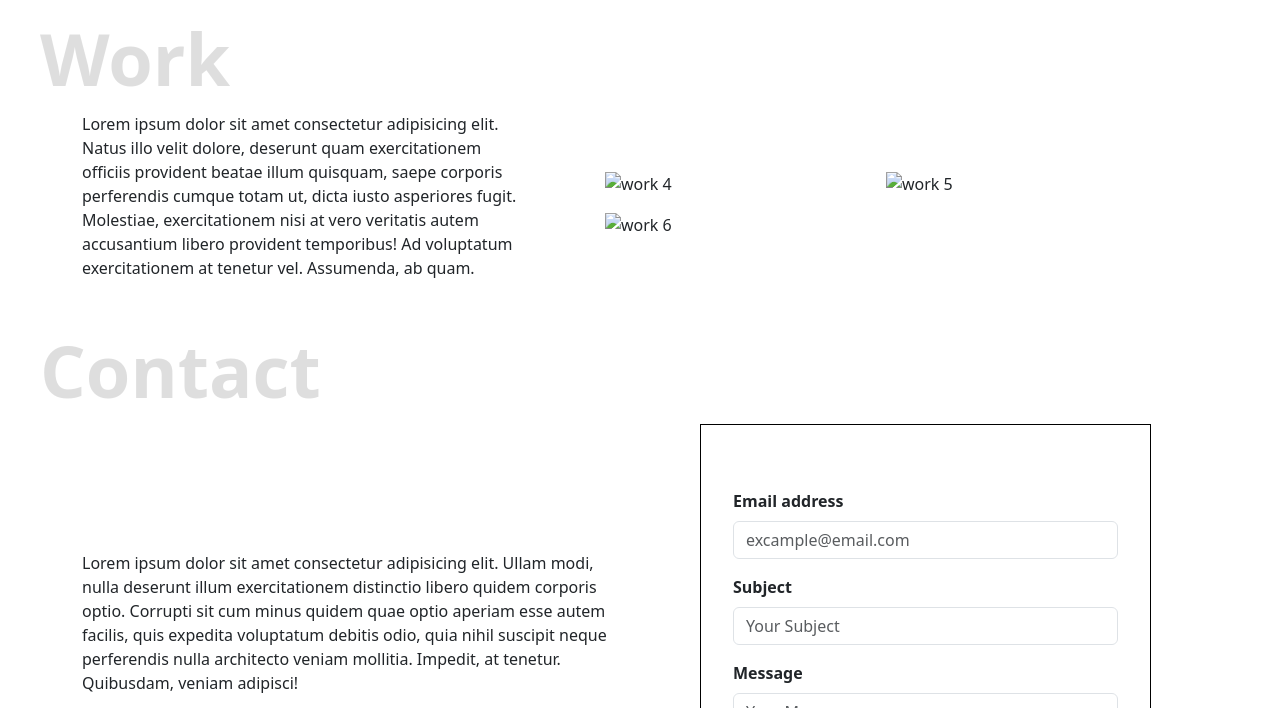
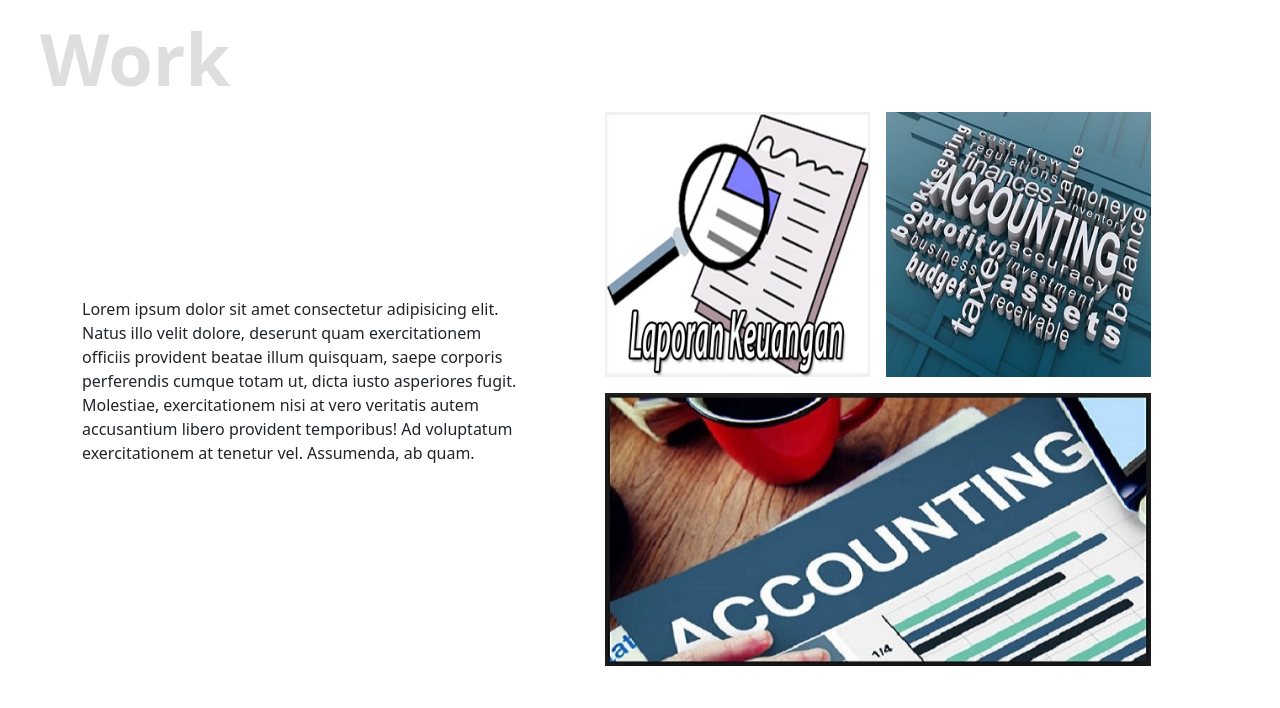
Before and after one commit to Daniel2259/portfolio, a plain HTML site: page index.html in a window 1280 px wide. Shown: the part 1070-1778 px from the top of the page. Drawn offline with nearby package versions, Linux system fonts and the light colour scheme.

Commit message:
add work

```diff
--- a/index.html
+++ b/index.html
@@ -91,13 +91,13 @@
             </div>
             <div class="col-12 col-md-6 work-img">
                 <div id="work-4" class="work-img-item">
-                    <img src="images/work-4.jpg" alt="work 4" >
+                    <img src="images/work-4.png" alt="work 4" >
                 </div>
                 <div id="work-5" class="work-img-item">
-                    <img src="images/work-5.jpg" alt="work 5" >
+                    <img src="images/work-5.png" alt="work 5" >
                 </div>
                 <div id="work-6" class="work-img-item">
-                    <img src="images/work-6.jpg" alt="work 6" >
+                    <img src="images/work-6.png" alt="work 6" >
                 </div>
             </div>
         </div>
```
